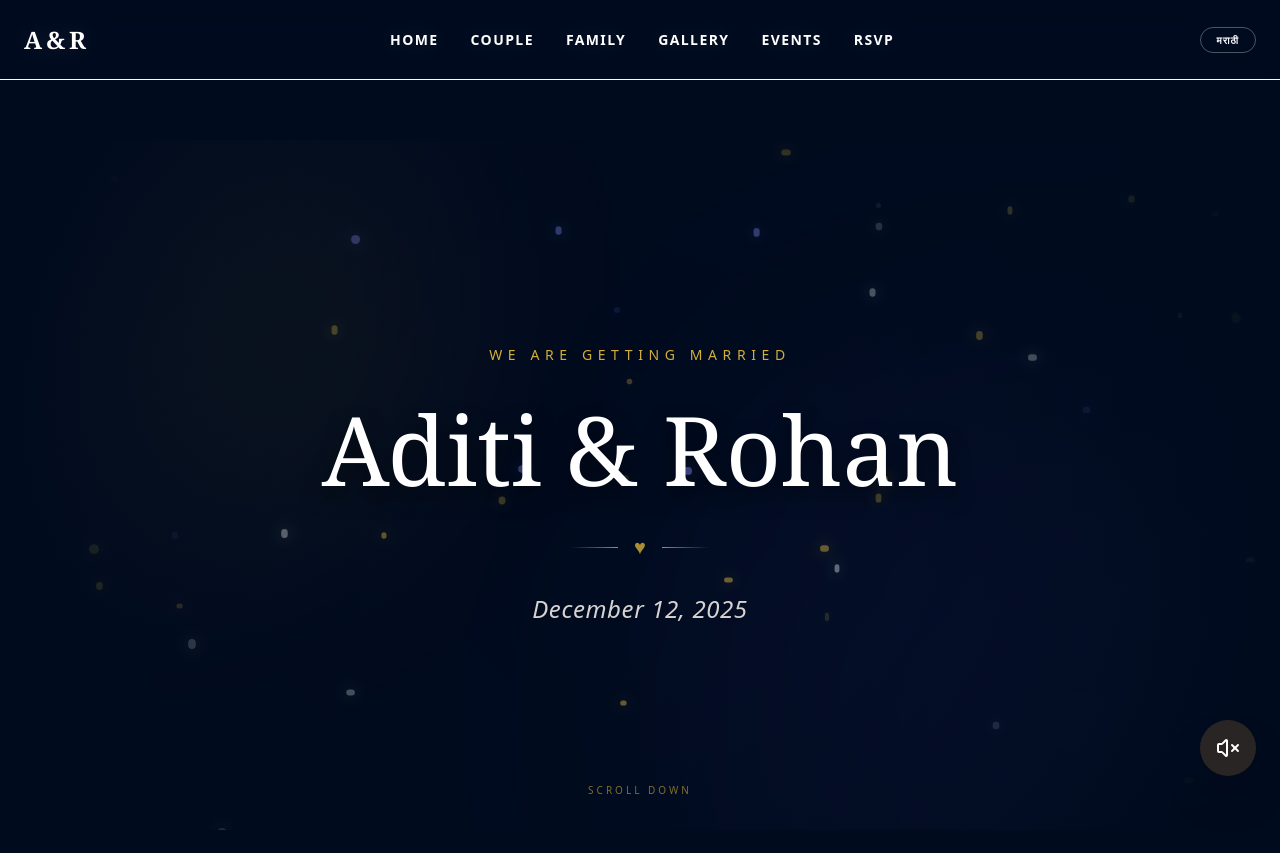
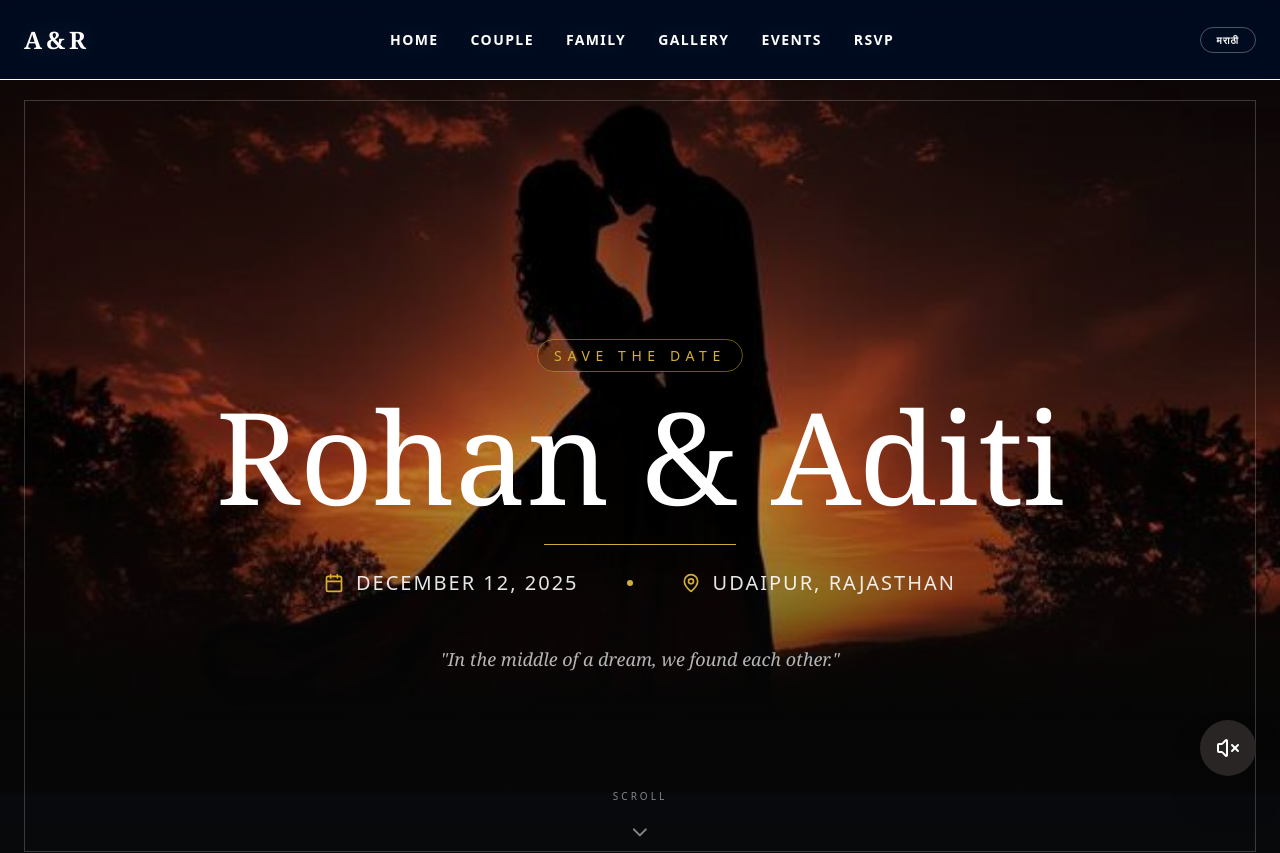
Before and after one commit to Rohit-1kar/wedding-invite, a React (Vite) app: page / in a window 1280 px wide. Shown: the top 853 px of the page. Built offline with nearby package versions, Linux system fonts and the light colour scheme.

Commit message:
Enhance Hero component with parallax and animations
Refactor Hero component for improved structure and animations.

```diff
--- a/src/components/sections/Hero.jsx
+++ b/src/components/sections/Hero.jsx
@@ -1,86 +1,120 @@
-import { motion } from 'framer-motion';
+import React from "react";
+import { motion, useScroll, useTransform } from "framer-motion";
+import { Calendar, MapPin, ChevronDown } from "lucide-react";
 
 export default function Hero({ data }) {
   if (!data) return null;
 
-  // Define attractive colors for the twinkling dots
-  const starColors = ["#d4af37", "#ffffff", "#818cf8", "#fde047"];
+  // Parallax effect for the background
+  const { scrollY } = useScroll();
+  const y1 = useTransform(scrollY, [0, 500], [0, 200]);
+  const opacity = useTransform(scrollY, [0, 300], [1, 0]);
 
   return (
-    <section className="relative h-[calc(100vh-110px)] w-full flex flex-col items-center justify-center bg-[#000b1e] overflow-hidden">
+    <section id="hero" className="relative h-[100dvh] w-full overflow-hidden bg-[#0a0a0a] -mt-16">
+      {/* --- BACKGROUND LAYER --- */}
+      <motion.div
+        style={{ y: y1 }}
+        className="absolute inset-0 z-0"
+      >
+        <picture>
+          {/* Mobile Image: Vertical 9:16 aspect ratio */}
+          <source
+            media="(max-width: 768px)"
+            srcSet={data.heroImageMobile || "/images/mobi.jpg"}
+          />
+          {/* Desktop Image: Horizontal 16:9 aspect ratio */}
+          <img
+            src={data.heroImageDesktop || "/images/desktop.jpg"}
+            alt="Wedding Hero"
+            className="h-full w-full object-cover brightness-[0.85]"
+          />
+        </picture>
 
-      {/* --- ENHANCED MULTI-COLOR BACKGROUND --- */}
-      <div className="absolute inset-0 pointer-events-none">
-
-        {/* Animated Multi-color Stars - Increased count and size */}
-        {[...Array(50)].map((_, i) => (
-          <motion.div
-            key={i}
-            className="absolute rounded-full"
-            initial={{ opacity: 0.1 }}
-            animate={{
-              opacity: [0.1, 0.6, 0.1],
-              scale: [1, 1.3, 1]
-            }}
-            transition={{
-              duration: Math.random() * 5 + 3,
-              repeat: Infinity,
-              delay: Math.random() * 5
-            }}
-            style={{
-              top: `${Math.random() * 100}%`,
-              left: `${Math.random() * 100}%`,
-              // INCREASED SIZE: Randomly between 4px and 8px
-              width: `${Math.random() * 4 + 4}px`,
-              height: `${Math.random() * 4 + 4}px`,
-              backgroundColor: starColors[i % starColors.length],
-              // STRONGER GLOW: Increased blur and opacity
-              boxShadow: `0 0 12px ${starColors[i % starColors.length]}aa`,
-            }}
-          />
-        ))}
-
-        {/* Soft Background Glows */}
-        <div className="absolute -top-24 -left-24 w-[500px] h-[500px] rounded-full bg-[#d4af37]/10 blur-[120px]" />
-        <div className="absolute -bottom-48 -right-24 w-[600px] h-[600px] rounded-full bg-indigo-500/10 blur-[150px]" />
-
-        {/* Center Vignette */}
-        <div className="absolute inset-0 bg-[radial-gradient(circle_at_center,_transparent_20%,_#000b1e_90%)]" />
-      </div>
-
-      {/* --- CONTENT --- */}
-      <motion.div
-        initial={{ opacity: 0, y: 30 }}
-        animate={{ opacity: 1, y: 0 }}
-        transition={{ duration: 1.5, ease: "easeOut" }}
-        className="relative z-10 text-center px-4"
-      >
-        <p className="text-[#d4af37] uppercase tracking-[0.4em] text-xs md:text-sm font-medium mb-6">
-          {data.greeting || "THE WEDDING OF"}
-        </p>
-
-        <h1 className="text-5xl md:text-7xl lg:text-8xl font-serif text-white mb-6 leading-tight drop-shadow-[0_10px_10px_rgba(0,0,0,0.5)]">
-          {data.couple}
-        </h1>
-
-        <div className="flex items-center justify-center gap-4 mb-8 opacity-80">
-          <div className="h-[1px] w-12 bg-gradient-to-r from-transparent to-[#d4af37]" />
-          <span className="text-[#d4af37] text-xl">♥</span>
-          <div className="h-[1px] w-12 bg-gradient-to-l from-transparent to-[#d4af37]" />
-        </div>
-
-        <p className="text-xl md:text-2xl text-stone-300 italic font-light tracking-wide">
-          {data.date}
-        </p>
+        {/* Artistic Overlays */}
+        <div className="absolute inset-0 bg-gradient-to-b from-black/40 via-transparent to-[#0a0a0a]" />
+        <div className="absolute inset-0 bg-black/10" />
       </motion.div>
 
-      {/* Scroll Indicator */}
+      {/* --- DESIGNER FRAME (Visible on Desktop) --- */}
+      <div className="absolute inset-6 border border-white/20 z-10 pointer-events-none hidden md:block" />
+
+      {/* --- CONTENT LAYER --- */}
       <motion.div
-        animate={{ y: [0, 10, 0] }}
-        transition={{ repeat: Infinity, duration: 2 }}
-        className="absolute bottom-10 text-[#d4af37]/60 text-[10px] tracking-[0.3em] uppercase"
+        style={{ opacity }}
+        className="relative z-20 h-full flex flex-col items-center justify-center text-center px-6 pt-16"
       >
-        Scroll Down
+        {/* Save The Date Tag */}
+        <motion.div
+          initial={{ opacity: 0, y: 20 }}
+          animate={{ opacity: 1, y: 0 }}
+          transition={{ duration: 0.8 }}
+          className="mb-6"
+        >
+          <span className="px-4 py-1.5 border border-[#d4af37]/50 rounded-full text-[#d4af37] text-xs md:text-sm tracking-[0.4em] uppercase backdrop-blur-sm bg-black/20">
+            Save the Date
+          </span>
+        </motion.div>
+
+        {/* The Names (Main Heading) */}
+        <motion.div
+          initial={{ opacity: 0, scale: 0.95 }}
+          animate={{ opacity: 1, scale: 1 }}
+          transition={{ duration: 1, delay: 0.2 }}
+        >
+          <h1 className="font-serif text-6xl md:text-9xl text-white mb-2 drop-shadow-2xl">
+            {data.coupleNames || "Rohan & Aditi"}
+          </h1>
+          <div className="h-[1px] w-24 md:w-48 bg-[#d4af37] mx-auto my-6" />
+        </motion.div>
+
+        {/* Date & Location Grid */}
+        <motion.div
+          initial={{ opacity: 0 }}
+          animate={{ opacity: 1 }}
+          transition={{ delay: 0.6, duration: 1 }}
+          className="flex flex-col md:flex-row items-center gap-4 md:gap-12 text-white/90"
+        >
+          <div className="flex items-center gap-3">
+            <Calendar className="w-5 h-5 text-[#d4af37]" />
+            <span className="text-lg md:text-xl font-light tracking-widest uppercase">
+              {data.date || "24 . 12 . 2025"}
+            </span>
+          </div>
+          <div className="hidden md:block w-1.5 h-1.5 rounded-full bg-[#d4af37]" />
+          <div className="flex items-center gap-3">
+            <MapPin className="w-5 h-5 text-[#d4af37]" />
+            <span className="text-lg md:text-xl font-light tracking-widest uppercase">
+              {data.location || "Udaipur, Rajasthan"}
+            </span>
+          </div>
+        </motion.div>
+
+        {/* Decorative Quote */}
+        <motion.p
+          initial={{ opacity: 0 }}
+          animate={{ opacity: 0.7 }}
+          transition={{ delay: 1, duration: 1 }}
+          className="mt-12 text-white italic font-serif text-sm md:text-lg max-w-xs md:max-w-md"
+        >
+          "In the middle of a dream, we found each other."
+        </motion.p>
+      </motion.div>
+
+      {/* --- SCROLL INDICATOR --- */}
+      <motion.div
+        initial={{ opacity: 0 }}
+        animate={{ opacity: 1 }}
+        transition={{ delay: 1.5, duration: 1 }}
+        className="absolute bottom-10 left-1/2 -translate-x-1/2 z-20 flex flex-col items-center gap-2"
+      >
+        <p className="text-[10px] text-white/50 tracking-[0.3em] uppercase">Scroll</p>
+        <motion.div
+          animate={{ y: [0, 10, 0] }}
+          transition={{ repeat: Infinity, duration: 2 }}
+        >
+          <ChevronDown className="text-white/50 w-6 h-6" />
+        </motion.div>
       </motion.div>
     </section>
   );
```
